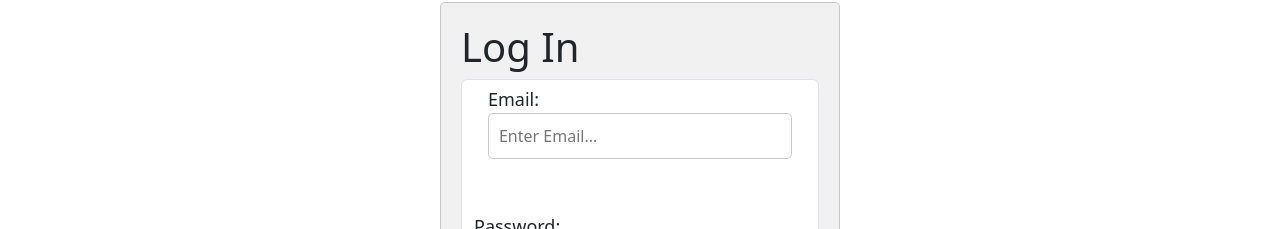
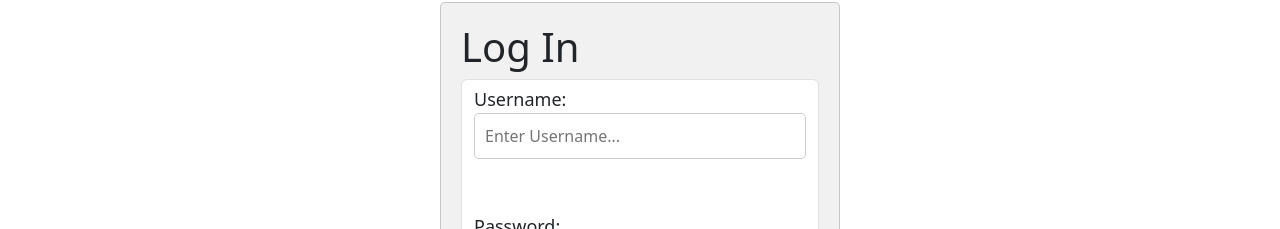
Before and after one commit to Malcolm-G/sky-critique, a React (Create React App) app in the folder client/: page /login in a window 1280 px wide. Shown: the part 126-355 px from the top of the page. Built offline with nearby package versions, Linux system fonts and the light colour scheme; no server answers.

Commit message:
added login functionality

```diff
--- a/client/src/components/loginpage.js
+++ b/client/src/components/loginpage.js
@@ -1,28 +1,34 @@
-import React, { useState } from 'react';
+import React, { useState, useContext } from 'react';
 import { useNavigate } from 'react-router-dom';
+import { UserContext } from './UserDataProvider';
 
 
 function Login() {
 
-  const [email, setEmail] = useState('');
+  const [username, setUsername] = useState('');
   const [password, setPassword] = useState('');
-  // const navigate = useNavigate();
+  const navigate = useNavigate();
+  const [user,setUser] = useContext(UserContext)
 
-//   const handleEmailChange = (event) => {
-//     setEmail(event.target.value);
-//   };
-
-//   const handlePasswordChange = (event) => {
-//   const [email, setEmail] = useState('');
-//   const [password, setPassword] = useState('');
-//   const navigate = useNavigate();
-//     setPassword(event.target.value);
-//   };
+  const input = {"name":username, "password":password}
 
   const handleSubmit = (event) => {
     event.preventDefault();
-    // Your login logic goes here
-    // navigate('/home');
+    fetch('/login',{
+      method:'POST',
+      headers:{
+        "Content-Type":"application/json"
+      },
+      body:JSON.stringify(input)
+    })
+    .then(resp=>resp.json())
+    .then(data=>{
+      console.log(data)
+      if(!data.errors){
+        setUser(data)
+        navigate('/home');
+      }
+    })
   };
 
   return (
@@ -31,10 +37,10 @@
       <form className='form-control'
       onSubmit={(e)=>handleSubmit(e)}>
         <label>
-          Email:
-          <input type="text" placeholder='Enter Email...'
-          onChange={(e)=>setEmail(e.target.value)}
-          value={email}/>
+          Username:
+          <input type="text" placeholder='Enter Username...'
+          onChange={(e)=>setUsername(e.target.value)}
+          value={username}/>
         </label>
         <br/>
         <label>
```
